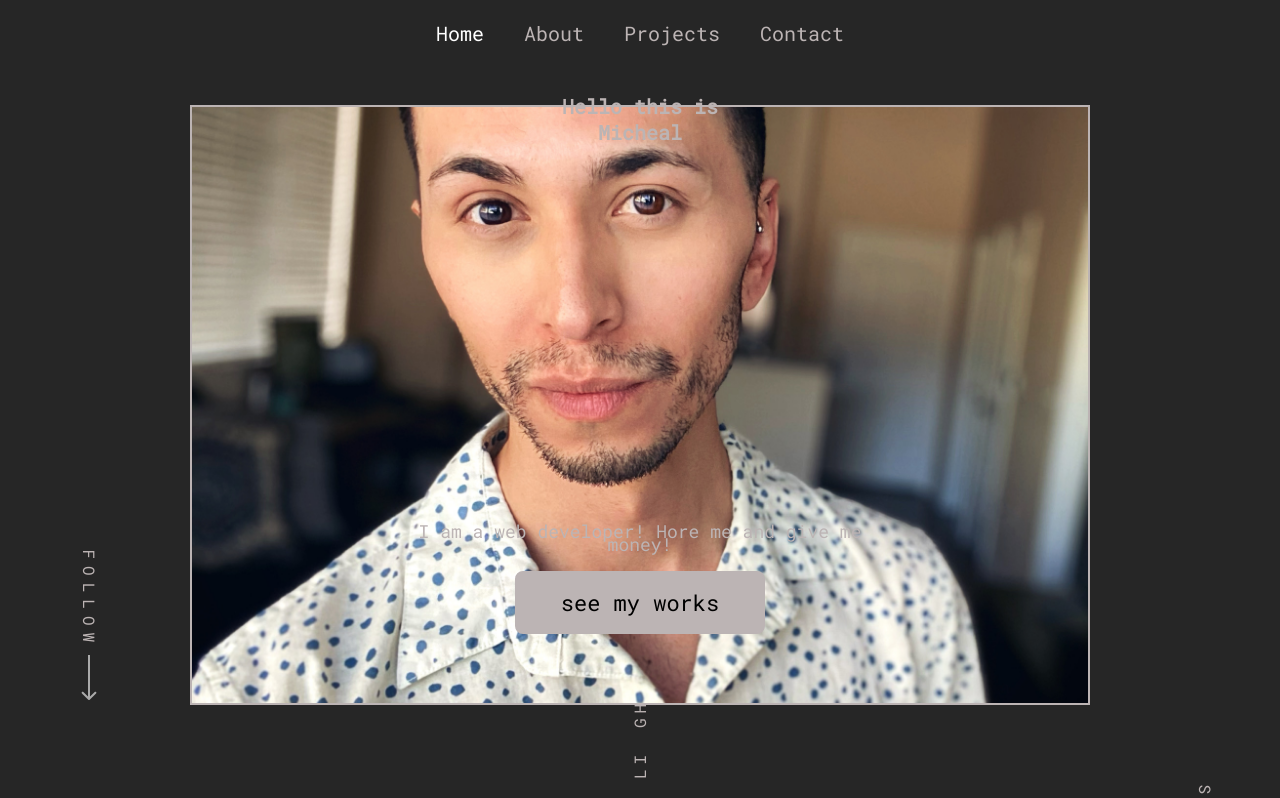
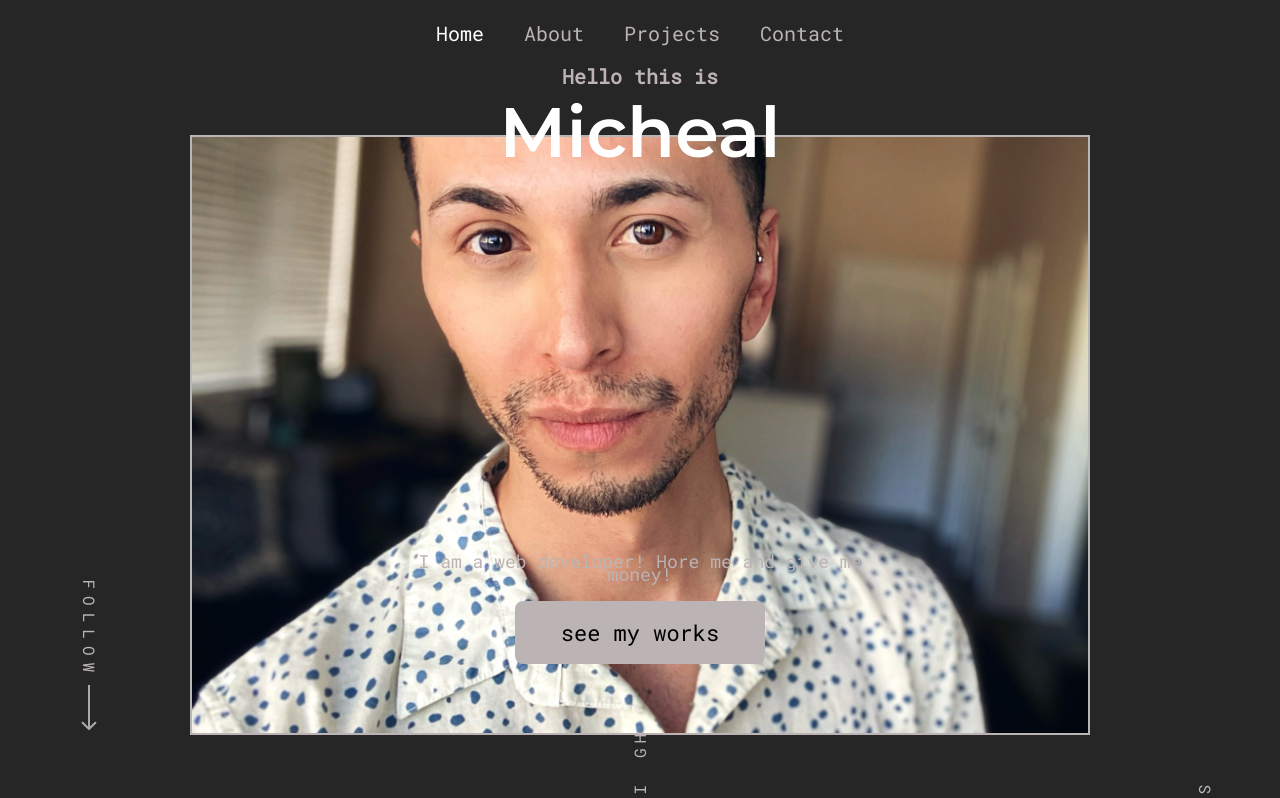
Before and after one commit to ZestyLimones/Zesty_React_Portfolio, a React (Create React App) app: page / in a window 1280 px wide. Shown: the top 798 px of the page. Built offline with nearby package versions, Linux system fonts and the light colour scheme; the HTML template or start-up script is replaced by a standard one.

Commit message:
added missing class.

```diff
--- a/src/components/HeroSection.js
+++ b/src/components/HeroSection.js
@@ -150,7 +150,7 @@ export default function HeroSection() {
         <div className="container">
           <h1 className="hero__heading">
             <span>Hello this is</span>
-            <span>Micheal</span>
+            <span className="hero__name">Micheal</span>
           </h1>
           <div className="hero__img">
             <img src={HeroImg} alt="Micheal Limones" />
```
